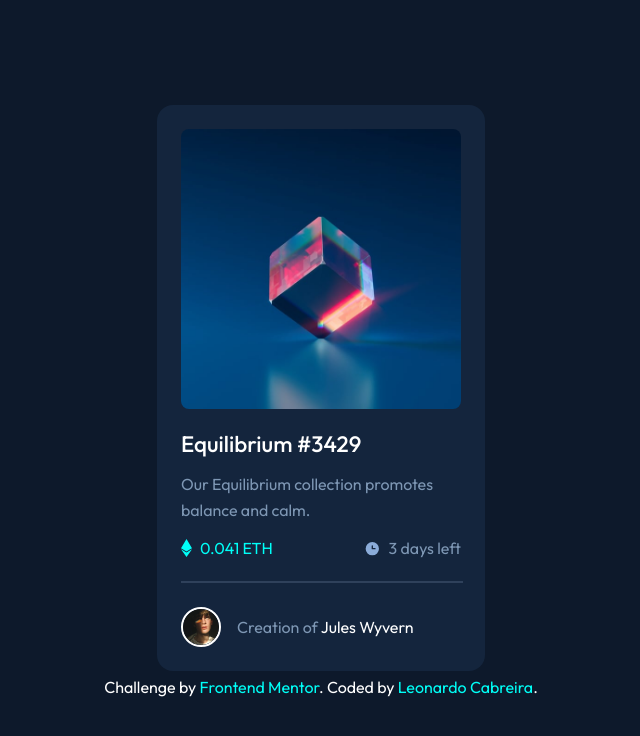
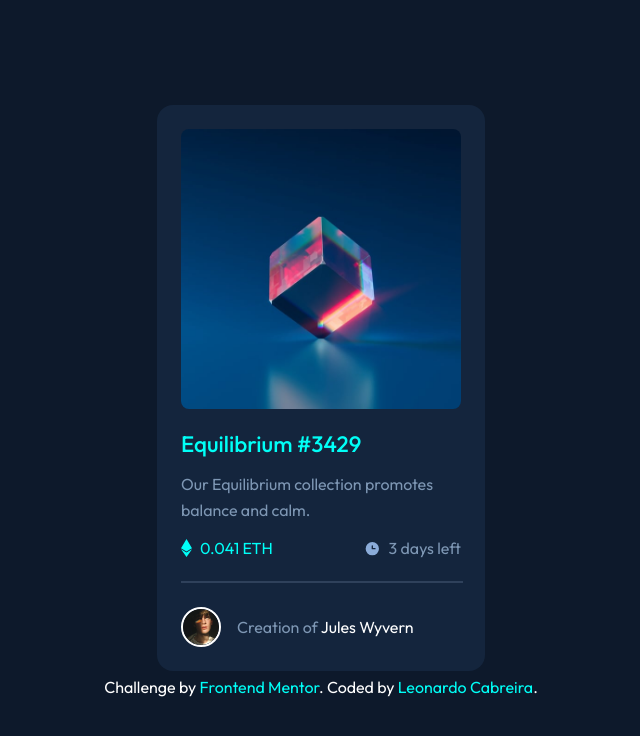
Before and after one commit to ls-cabreira/nft-card, a plain HTML site: page index.html in a window 1280 px wide. In both pictures the pointer is over the element "Equilibrium #3429". Shown: the whole page, without its empty margins (319-959 px from the left). Drawn offline with Linux system fonts and the light colour scheme.

Commit message:
Adding active states style

```diff
--- a/styles/ntf.css
+++ b/styles/ntf.css
@@ -42,9 +42,15 @@
 }
 
 .nft__title {
+    cursor: pointer;
     font-size: 1.4rem;
     font-weight: 500;
     color: var(--white);
+}
+
+.nft__title:hover,
+.nft__profile strong:hover {
+    color: var(--cyan);
 }
 
 .nft__description {
@@ -93,6 +99,7 @@ hr {
 }
 
 .nft__profile strong {
+    cursor: pointer;
     color: var(--white);
 }
 
```
